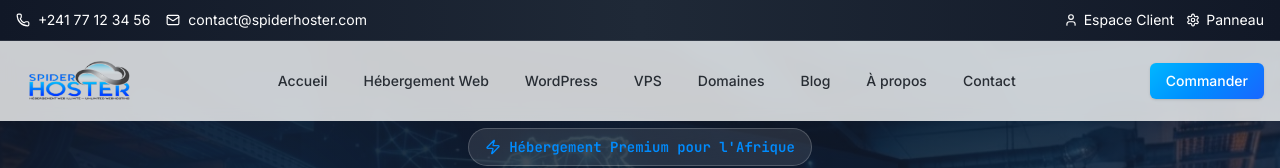
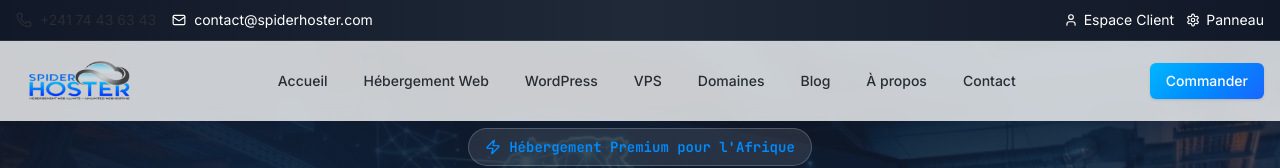
Before and after one commit to brice214/sg-6b163f7e-d25b-45da-95b7-a0681ea5011c-1791216779, a Next.js app: page / in a window 1280 px wide. Shown: the top 168 px of the page. Built offline with nearby package versions, Linux system fonts and the light colour scheme.

Commit message:
style(ui): update contact phone number

```diff
--- a/src/components/Footer.tsx
+++ b/src/components/Footer.tsx
@@ -94,9 +94,12 @@ export function Footer() {
               </li>
               <li className="flex items-center gap-3">
                 <Phone className="h-5 w-5 text-background/70 flex-shrink-0" />
-                <a href="tel:+24101234567" className="text-background/70 hover:text-background transition-colors">
-                  +241 01 23 45 67
-                </a>
+                <div className="space-y-3">
+                  <a href="tel:+24174436343" className="flex items-center gap-2 text-sm text-muted-foreground hover:text-primary transition-colors">
+                    <Phone className="h-4 w-4" />
+                    +241 74 43 63 43
+                  </a>
+                </div>
               </li>
               <li className="flex items-center gap-3">
                 <Mail className="h-5 w-5 text-background/70 flex-shrink-0" />
--- a/src/components/Header.tsx
+++ b/src/components/Header.tsx
@@ -16,12 +16,10 @@ export function Header() {
         <div className="container mx-auto px-4">
           <div className="flex items-center justify-between h-10 text-xs md:text-sm">
             <div className="flex items-center gap-4">
-              <a
-                href="tel:+24177123456"
-                className="flex items-center gap-2 text-white hover:text-primary transition-colors"
-              >
-                <Phone className="h-3.5 w-3.5" />
-                <span className="hidden sm:inline">+241 77 12 34 56</span>
+              <div className="flex items-center gap-4 text-sm">
+                <a href="tel:+24174436343" className="flex items-center gap-2 hover:text-primary transition-colors">
+                  <Phone className="h-4 w-4" />
+                  <span className="hidden md:inline">+241 74 43 63 43</span>
                 </a>
                 <a
                   href="mailto:contact@spiderhoster.com"
@@ -30,6 +28,7 @@ export function Header() {
                   <Mail className="h-3.5 w-3.5" />
                   <span className="hidden md:inline">contact@spiderhoster.com</span>
                 </a>
+              </div>
             </div>
             <div className="flex items-center gap-3">
               <a
```
Lines whose indentation alone changed are shown as unchanged.
